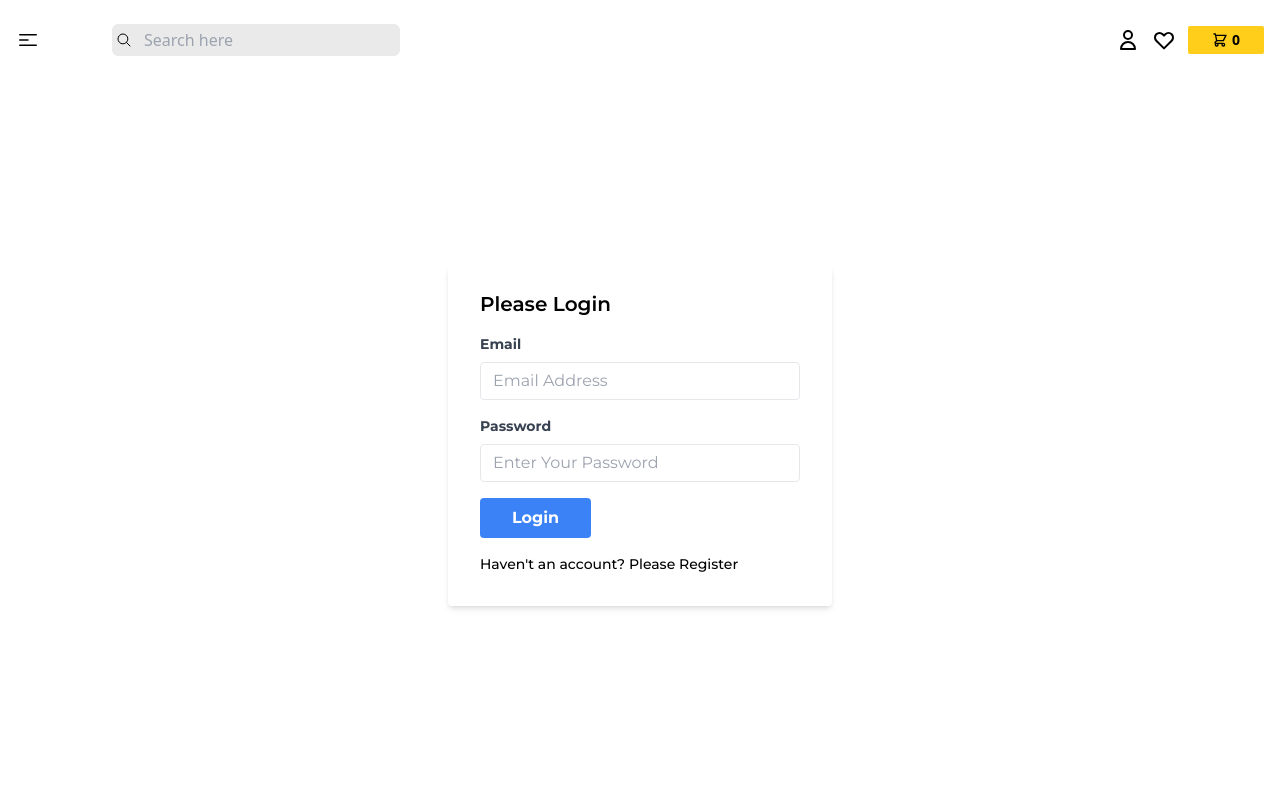
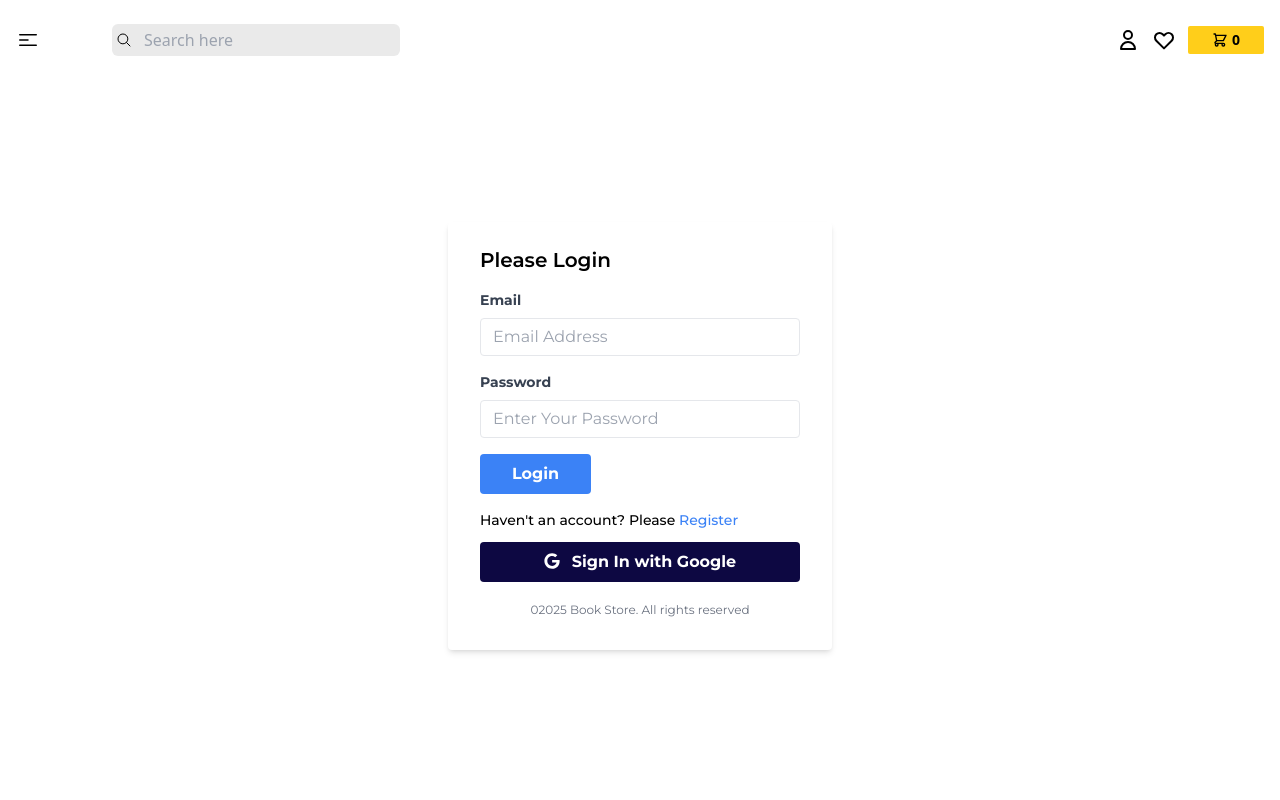
Before and after one commit to SadMark011/MERN-Book-Store-App, a React (Vite) app in the folder Frontend/: page /login in a window 1280 px wide. Shown: the top 800 px of the page. Built offline with nearby package versions, Linux system fonts and the light colour scheme.

Commit message:
Completed Login Page

```diff
--- a/Frontend/src/components/Login.jsx
+++ b/Frontend/src/components/Login.jsx
@@ -1,6 +1,11 @@
-import React from 'react'
+import React, { useState } from 'react'
+import {Link} from 'react-router-dom'
+import { FaGoogle } from "react-icons/fa";
 
 const Login = () => {
+
+    const [message, setMessage] = useState("")
+
   return (
     <div className='h-[calc(100vh-120px)] flex justify-center items-center'>
 
@@ -25,15 +30,31 @@
                     leading-tight focus:outline-none focus:shadow'/>
                 </div>
 
+                {
+                    message && <p className='text-red-500 text-sm italic mb-3'>{message}</p>
+                }
+
                 <div>
                     <button className='bg-blue-500 hover:bg-blue-700 text-white font-bold py-2 px-8
                     rounded focus:outline-none'>
                         Login
                     </button>
                 </div>
+            </form>
 
-                <p className='align-baseline font-medium mt-4 text-sm'>Haven't an account? Please Register</p>
-            </form>
+            <p className='align-baseline font-medium mt-4 text-sm'> Haven't an account? Please
+            <Link to="/register" className='text-blue-500 hover:text-blue-700'> Register</Link>  </p>
+
+            {/* Google Sign In */}
+            <div className='mt-3'>
+                <button className='w-full flex flex-wrap gap-1 items-center justify-center bg-secondary
+                hover:bg-blue-700 text-white font-bold py-2 px-4 rounded focus:outline-none'>
+
+                    <FaGoogle className='mr-2 mb-0.5'/> Sign In with Google
+                </button>
+            </div>
+
+            <p className='mt-5 text-center text-gray-500 text-xs '>02025 Book Store. All rights reserved</p>
 
         </div>
     </div>
```
